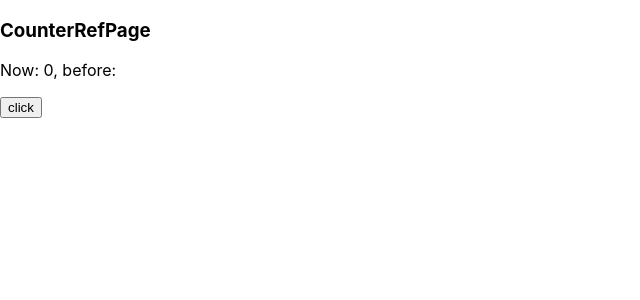
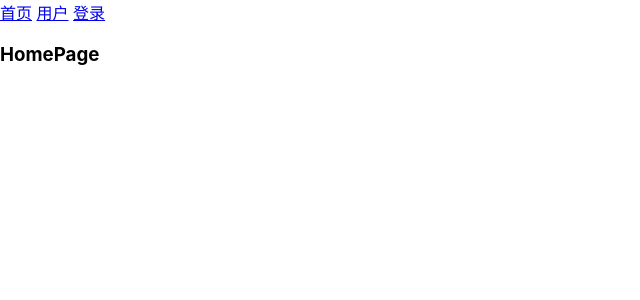
Before and after one commit to xumaozeng/my-react-app, a React (Create React App) app: page / in a window 1280 px wide. Shown: the top 300 px of the page, without its empty margins (0-640 px from the left). Built offline with nearby package versions, Linux system fonts and the light colour scheme.

Commit message:
react-router

```diff
--- a/src/App.js
+++ b/src/App.js
@@ -1,10 +1,27 @@
 import React from "react";
-import CounterRefPage from "./pages/Examples/CounterRefPage";
+import { BrowserRouter as Router, Link, Route, Switch } from "react-router-dom";
+import HomePage from "./pages/Routes/HomePage";
+import UserPage from "./pages/Routes/UserPage";
+import LoginPage from "./pages/Routes/LoginPage";
 
 function App() {
   return (
     <div className="App">
-      <CounterRefPage />
+      <Router>
+        <nav>
+          <Link to="/">首页</Link> {}
+          <Link to="/user">用户</Link> {}
+          <Link to="/login">登录</Link>
+        </nav>
+        {/* 添加Switch表示仅匹配一个 */}
+        <Switch>
+          {/* 根据路由要添加exact，实现精确匹配 */}
+          <Route path="/" exact component={HomePage} />
+          <Route path="/user" component={UserPage} />
+          <Route path="/login" component={LoginPage} />
+          <Route render={() => <h1>404</h1>} />
+        </Switch>
+      </Router>
     </div>
   );
 }
--- /dev/null
+++ b/src/pages/Routes/HomePage.js
@@ -0,0 +1,10 @@
+import React from "react";
+
+function HomePage(props) {
+  return (
+    <div>
+      <h3>HomePage</h3>
+    </div>
+  );
+}
+export default HomePage;
--- /dev/null
+++ b/src/pages/Routes/LoginPage.js
@@ -0,0 +1,10 @@
+import React from "react";
+
+function LoginPage(props) {
+  return (
+    <div>
+      <h3>LoginPage</h3>
+    </div>
+  );
+}
+export default LoginPage;
--- /dev/null
+++ b/src/pages/Routes/UserPage.js
@@ -0,0 +1,10 @@
+import React from "react";
+
+function UserPage(props) {
+  return (
+    <div>
+      <h3>UserPage</h3>
+    </div>
+  );
+}
+export default UserPage;
```
